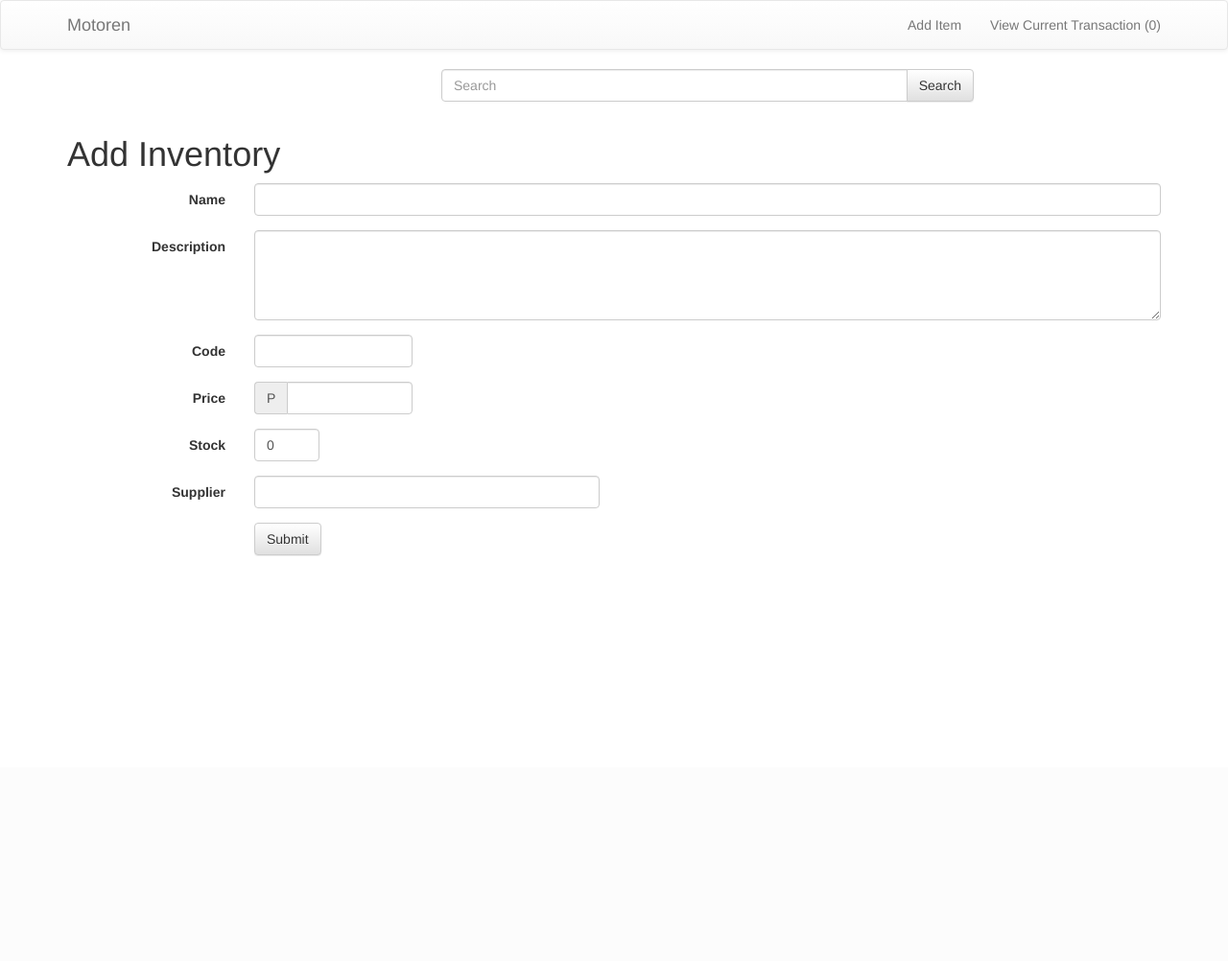
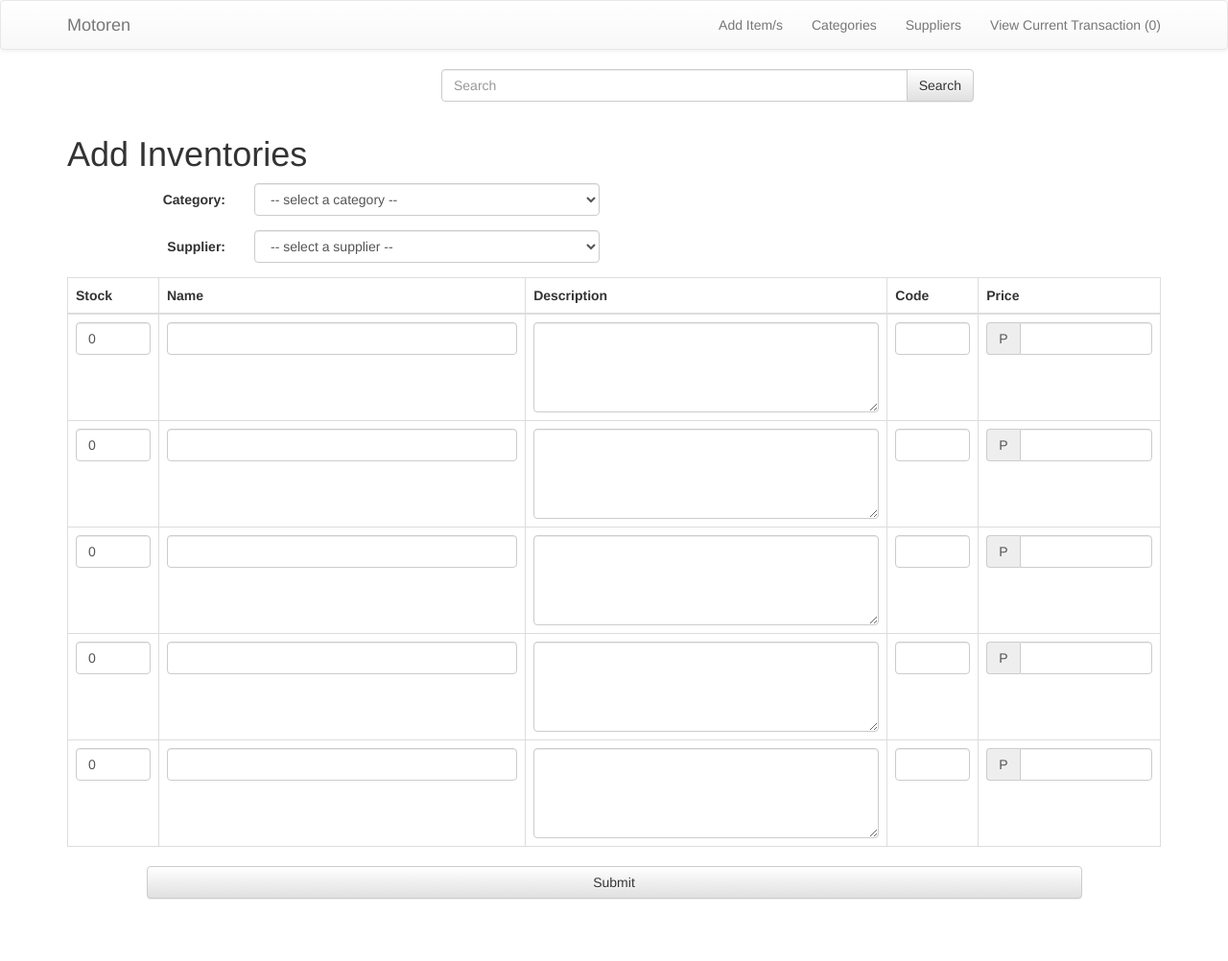
Before and after one commit to MojoJolo/motoren_pos, a Flask app: page /inventory/add in a window 1280 px wide. Shown: the whole page at 96% size. Before the commit the page ends 580 px from the top, so only its background shows below. Run offline with Flask 2, Linux system fonts and the light colour scheme; data that the repository does not hold is empty; some libraries are stand-ins or nearby versions.

Commit message:
revised adding inventory

```diff
--- a/app/__init__.py
+++ b/app/__init__.py
@@ -8,3 +8,5 @@ from app import index
 from app import inventory
 from app import sale
 from app import transaction
+from app import category
+from app import supplier
--- a/app/db.py
+++ b/app/db.py
@@ -13,8 +13,8 @@ class Db:
         self.cursor = self.db.cursor()
 
     def add_inventory(self, item):
-        query = """INSERT INTO inventories (name, description, code, stock, price, supplier)
-                    VALUES (%s, %s, %s, %s, %s, %s)"""
+        query = """INSERT INTO inventories (name, description, code, stock, price, supplier, category)
+                    VALUES (%s, %s, %s, %s, %s, %s, %s)"""
 
         self.cursor.execute(query, item)
 
@@ -33,7 +33,7 @@ class Db:
         return list(results)
 
     def get_inventories(self):
-        query = """SELECT * from inventories"""
+        query = """SELECT * from inventories order by id desc limit 50"""
 
         self.cursor.execute(query)
         self.db.close()
@@ -70,3 +70,55 @@ class Db:
         self.cursor.executemany(query, inventories)
         self.db.commit()
         self.db.close()
+
+    def add_category(self, category):
+        query = """INSERT INTO  categories (name) VALUES (%s)"""
+
+        self.cursor.execute(query, [category])
+
+        self.db.commit()
+        self.db.close()
+
+    def get_categories(self):
+        query = """SELECT * from categories"""
+
+        self.cursor.execute(query)
+        self.db.close()
+
+        results = self.cursor.fetchall()
+
+        return list(results)
+
+    def delete_category(self, category_id):
+        query = """DELETE FROM categories WHERE id = %s"""
+
+        self.cursor.execute(query, [category_id])
+
+        self.db.commit()
+        self.db.close()
+
+    def add_supplier(self, supplier):
+        query = """INSERT INTO  suppliers (name) VALUES (%s)"""
+
+        self.cursor.execute(query, [supplier])
+
+        self.db.commit()
+        self.db.close()
+
+    def get_suppliers(self):
+        query = """SELECT * from suppliers"""
+
+        self.cursor.execute(query)
+        self.db.close()
+
+        results = self.cursor.fetchall()
+
+        return list(results)
+
+    def delete_supplier(self, supplier_id):
+        query = """DELETE FROM suppliers WHERE id = %s"""
+
+        self.cursor.execute(query, [supplier_id])
+
+        self.db.commit()
+        self.db.close()
--- a/app/templates/add.html
+++ b/app/templates/add.html
@@ -12,51 +12,58 @@
     <div class="container">
         <div class="row">
             <div class="col-xs-12">
-                <h1>Add Inventory</h1>
+                <h1>Add Inventories</h1>
                 <form class="form-horizontal" method="POST" action="{{ url_for('add_inventory') }}">
                     <div class="form-group">
-                        <label for="inventory-name" class="col-xs-2 control-label">Name</label>
-                        <div class="col-xs-10">
-                            <input type="text" class="form-control" id="inventory-name" name="name">
+                        <label for="category-name" class="col-xs-2 control-label">Category:</label>
+                        <div class="col-xs-4">
+                            <select class="form-control" id="category-name" name="category">
+                                <option disabled selected value> -- select a category -- </option>
+                                {% for category in categories %}
+                                    <option>{{ category }}</option>
+                                {% endfor %}
+                            </select>
                         </div>
                     </div>
                     <div class="form-group">
-                        <label for="inventory-description" class="col-xs-2 control-label">Description</label>
-                        <div class="col-xs-10">
-                            <textarea class="form-control" rows="4" id="inventory-description" name="description"></textarea>
+                        <label for="supplier-name" class="col-xs-2 control-label">Supplier:</label>
+                        <div class="col-xs-4">
+                            <select class="form-control" id="supplier-name" name="supplier">
+                                <option disabled selected value> -- select a supplier -- </option>
+                                {% for supplier in suppliers %}
+                                    <option>{{ supplier }}</option>
+                                {% endfor %}
+                            </select>
                         </div>
                     </div>
+
+                    <table class="table table-bordered">
+                        <thead>
+                            <tr>
+                                <th>Stock</th>
+                                <th>Name</th>
+                                <th>Description</th>
+                                <th>Code</th>
+                                <th>Price</th>
+                            </tr>
+                        </thead>
+                        {% for i in range(0, 5) %}
+                            <tr>
+                                <td class="col-md-1"><input type="number" class="form-control" id="inventory-name" value="0" name="stock-{{ i }}"></td>
+                                <td><input type="text" class="form-control" id="inventory-name" name="name-{{ i }}"></td>
+                                <td><textarea class="form-control" rows="4" id="inventory-description" name="description-{{ i }}"></textarea></td>
+                                <td class="col-md-1"><input type="text" class="form-control" id="inventory-code" name="code-{{ i }}"></td>
+                                <td class="col-md-2">
+                                    <div class="input-group">
+                                        <span class="input-group-addon">P</span>
+                                        <input type="text" class="form-control" id="inventory-price" name="price-{{ i }}">
+                                    </div>
+                                </td>
+                            </tr>
+                        {% endfor %}
+                    </table>
                     <div class="form-group">
-                        <label for="inventory-code" class="col-xs-2 control-label">Code</label>
-                        <div class="col-xs-2">
-                            <input type="text" class="form-control" id="inventory-code" name="code">
-                        </div>
-                    </div>
-                    <div class="form-group">
-                        <label for="inventory-price" class="col-xs-2 control-label">Price</label>
-                        <div class="col-xs-2">
-                            <div class="input-group">
-                                <span class="input-group-addon">P</span>
-                                <input type="text" class="form-control" id="inventory-price" name="price">
-                            </div>
-                        </div>
-                    </div>
-                    <div class="form-group">
-                        <label for="inventory-stock" class="col-xs-2 control-label">Stock</label>
-                        <div class="col-xs-1">
-                            <input type="number" class="form-control" id="inventory-name" value="0" name="stock">
-                        </div>
-                    </div>
-                    <div class="form-group">
-                        <label for="inventory-supplier" class="col-xs-2 control-label">Supplier</label>
-                        <div class="col-xs-4">
-                            <input type="text" class="form-control" id="inventory-supplier" name="supplier">
-                        </div>
-                    </div>
-                    <div class="form-group">
-                        <div class="col-xs-offset-2 col-xs-10">
-                            <button type="submit" class="btn btn-default">Submit</button>
-                        </div>
+                        <button type="submit" class="btn btn-default col-xs-offset-1 col-xs-10">Submit</button>
                     </div>
                 </form>
             </div>
--- a/app/templates/base.html
+++ b/app/templates/base.html
@@ -6,14 +6,16 @@
     <link href="{{ url_for('static', filename='css/bootstrap-theme.min.css') }}" rel="stylesheet">
     {% endblock %}
 </head>
-<body>
+<body style="margin-bottom: 50px;">
     <nav class="navbar navbar-default">
         <div class="container">
             <div class="navbar-header">
                 <a class="navbar-brand" href="{{ url_for('index') }}">Motoren</a>
             </div>
             <ul class="nav navbar-nav navbar-right">
-                <li><a href="{{ url_for('add_inventory') }}">Add Item</a></li>
+                <li><a href="{{ url_for('add_inventory') }}">Add Item/s</a></li>
+                <li><a href="{{ url_for('view_categories') }}">Categories</a></li>
+                <li><a href="{{ url_for('view_suppliers') }}">Suppliers</a></li>
                 <li><a href="{{ url_for('view_sale') }}">View Current Transaction ({{ session.get("sales", {}) | item_in_sale }})</a></li>
             </ul>
         </div>
--- a/app/templates/search.html
+++ b/app/templates/search.html
@@ -13,23 +13,23 @@
                 <table class="table table-hover table-bordered">
                     <thead>
                         <tr>
+                            <th>Stock</th>
                             <th>Name</th>
                             <th>Supplier</th>
                             <th>Description</th>
                             <th>Code</th>
                             <th>Price</th>
-                            <th>Stock</th>
                             <th></th>
                         </tr>
                     </thead>
                     {% for item in items %}
                         <tr>
+                            <td>{{ item['stock'] }}</td>
                             <td>{{ item['name'] }}</td>
                             <td>{{ item['supplier'] }}</td>
                             <td>{{ item['description'] }}</td>
                             <td>{{ item['code'] }}</td>
                             <td>{{ item['price'] }}</td>
-                            <td>{{ item['stock'] }}</td>
                             <td>
                                 <form method="POST" action="{{ url_for('add_sale') }}" class="form-inline">
                                     <input type="hidden" value="{{ item['id'] }}" name="id">
```
Also changed, not shown: app/category.py (added, +31 -0 lines), app/inventory.py (+40 -24 lines), app/supplier.py (added, +31 -0 lines), app/templates/categories.html (added, +48 -0 lines), app/templates/inventories.html (added, +39 -0 lines), app/templates/suppliers.html (added, +48 -0 lines).
